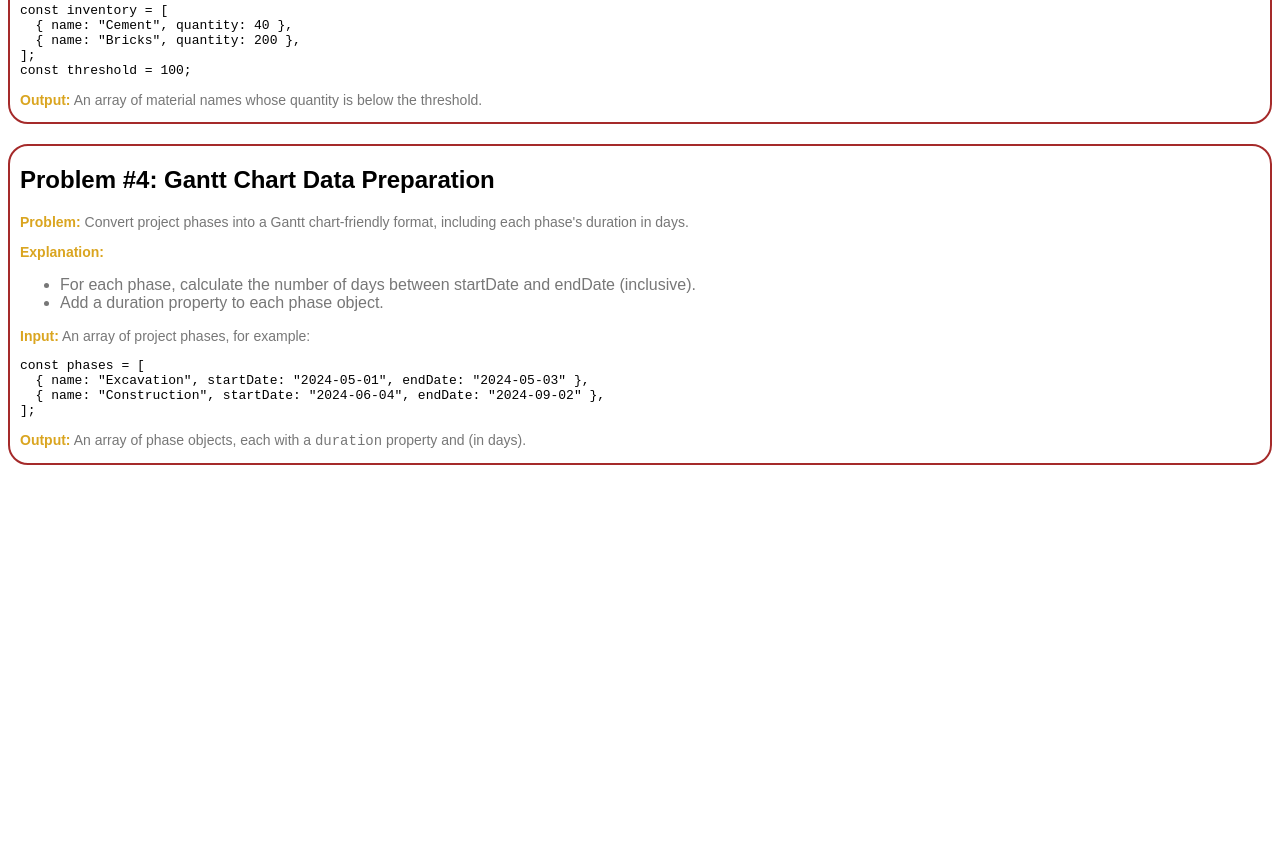
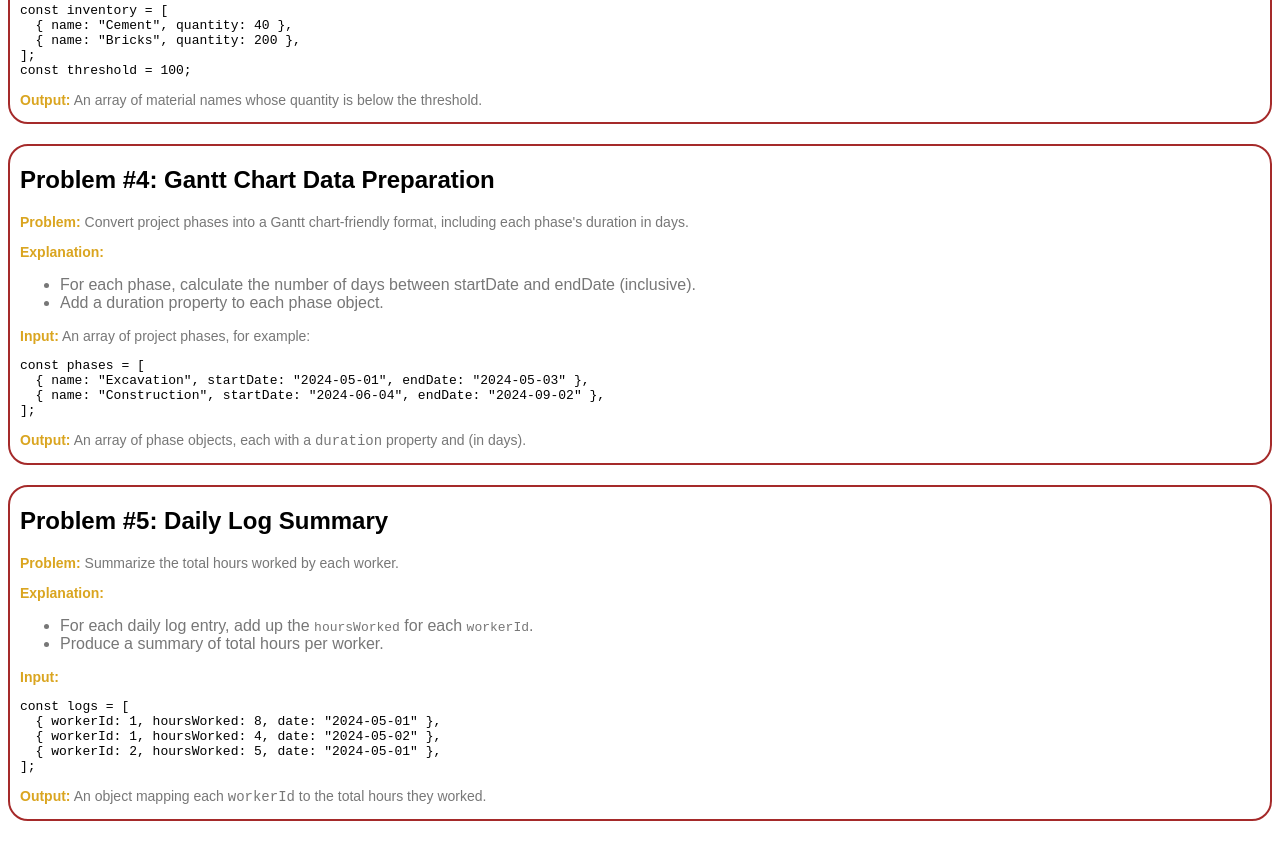
Before and after one commit to Mohamed-Elhawary/procore-coding-interview-problem-solving, a website built with Parcel: page src/index.html in a window 1280 px wide. Shown: the part 1066-1907 px from the top of the page. Before the commit the page ends 1551 px from the top, so only its background shows below. Built offline with nearby package versions, Linux system fonts and the light colour scheme.

Commit message:
Add Problem #5

```diff
--- a/src/index.html
+++ b/src/index.html
@@ -129,11 +129,40 @@ const threshold = 100;</code></pre>
           An array of phase objects, each with a <code>duration</code> property and (in days).
         </p>
       </section>
+
+      <!-- Problem 5 -->
+      <section id="problem_5" class="problem">
+        <h2>Problem #5: Daily Log Summary</h2>
+        <p>
+          <b>Problem:</b>
+          Summarize the total hours worked by each worker.
+        </p>
+        <p>
+          <b>Explanation:</b>
+          <ul>
+            <li>For each daily log entry, add up the <code>hoursWorked</code> for each <code>workerId</code>.</li>
+            <li>Produce a summary of total hours per worker.</li>
+          </ul>
+        </p>
+        <p>
+          <b>Input:</b>
+          <pre><code class="language-javascript">const logs = [
+  { workerId: 1, hoursWorked: 8, date: "2024-05-01" },
+  { workerId: 1, hoursWorked: 4, date: "2024-05-02" },
+  { workerId: 2, hoursWorked: 5, date: "2024-05-01" },
+];</code></pre>
+        </p>
+        <p>
+          <b>Output:</b>
+          An object mapping each <code>workerId</code> to the total hours they worked.
+        </p>
+      </section>
     </div>
     <script src="./index.mjs" type="module"></script>
     <script src="./solutions/problem-1.js"></script>
     <script src="./solutions/problem-2.js"></script>
     <script src="./solutions/problem-3.js"></script>
     <script src="./solutions/problem-4.js"></script>
+    <script src="./solutions/problem-5.js"></script>
   </body>
 </html>
--- /dev/null
+++ b/src/solutions/problem-5.js
@@ -0,0 +1,17 @@
+// Problem #5 Solution: Daily Log Summary
+
+function summarizeWorkerHours(logs) {
+  return logs.reduce((acc, log) => {
+    acc[log.workerId] = (acc[log.workerId] || 0) + log.hoursWorked;
+
+    return acc;
+  }, {});
+}
+
+const logs = [
+  { workerId: 1, hoursWorked: 8, date: "2024-05-01" },
+  { workerId: 1, hoursWorked: 4, date: "2024-05-02" },
+  { workerId: 2, hoursWorked: 5, date: "2024-05-01" },
+];
+
+console.log("Problem #5 Output:", summarizeWorkerHours(logs));
```
Also changed, not shown: src/problems/problem-5.md (added, +26 -0 lines).
